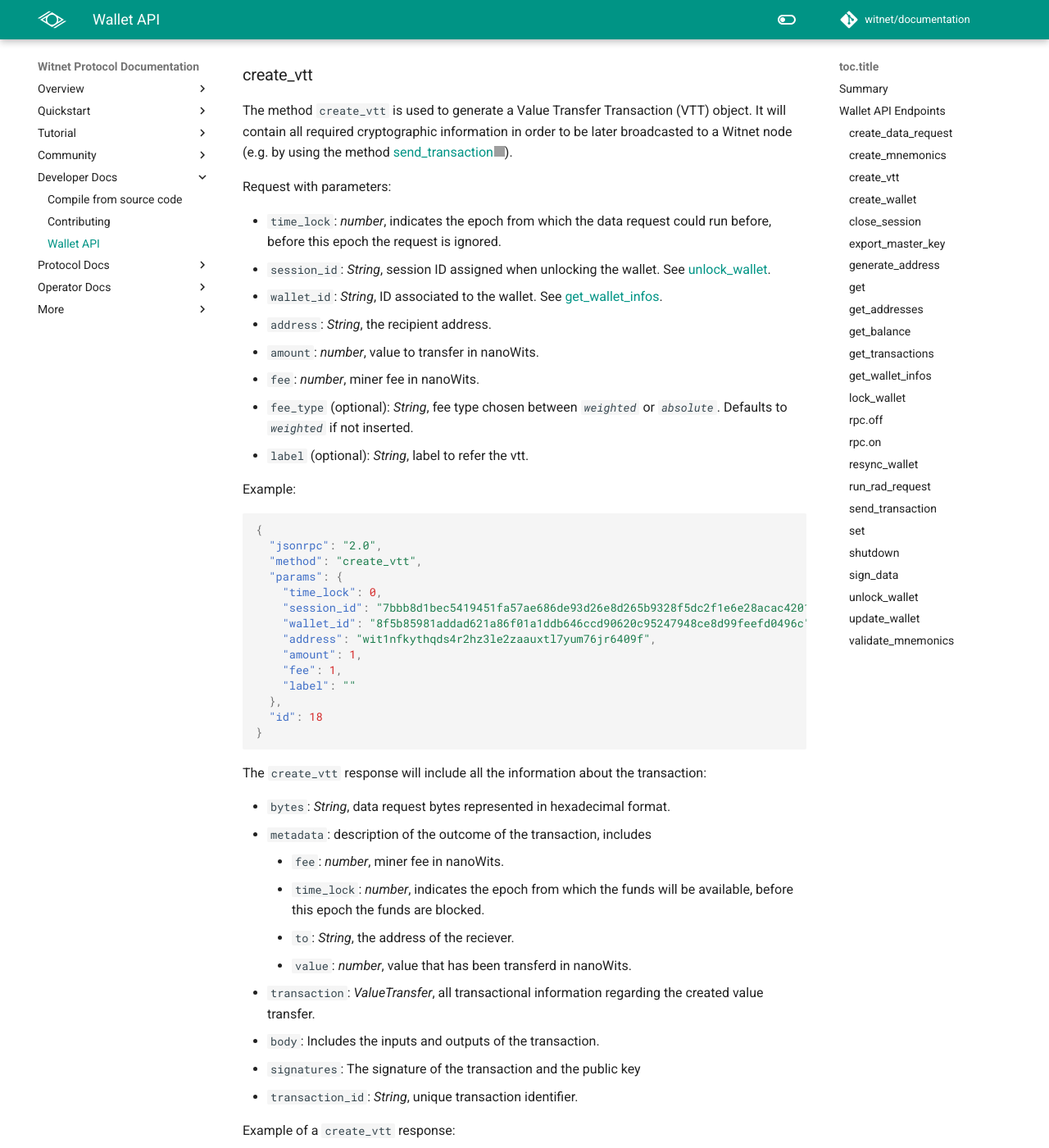
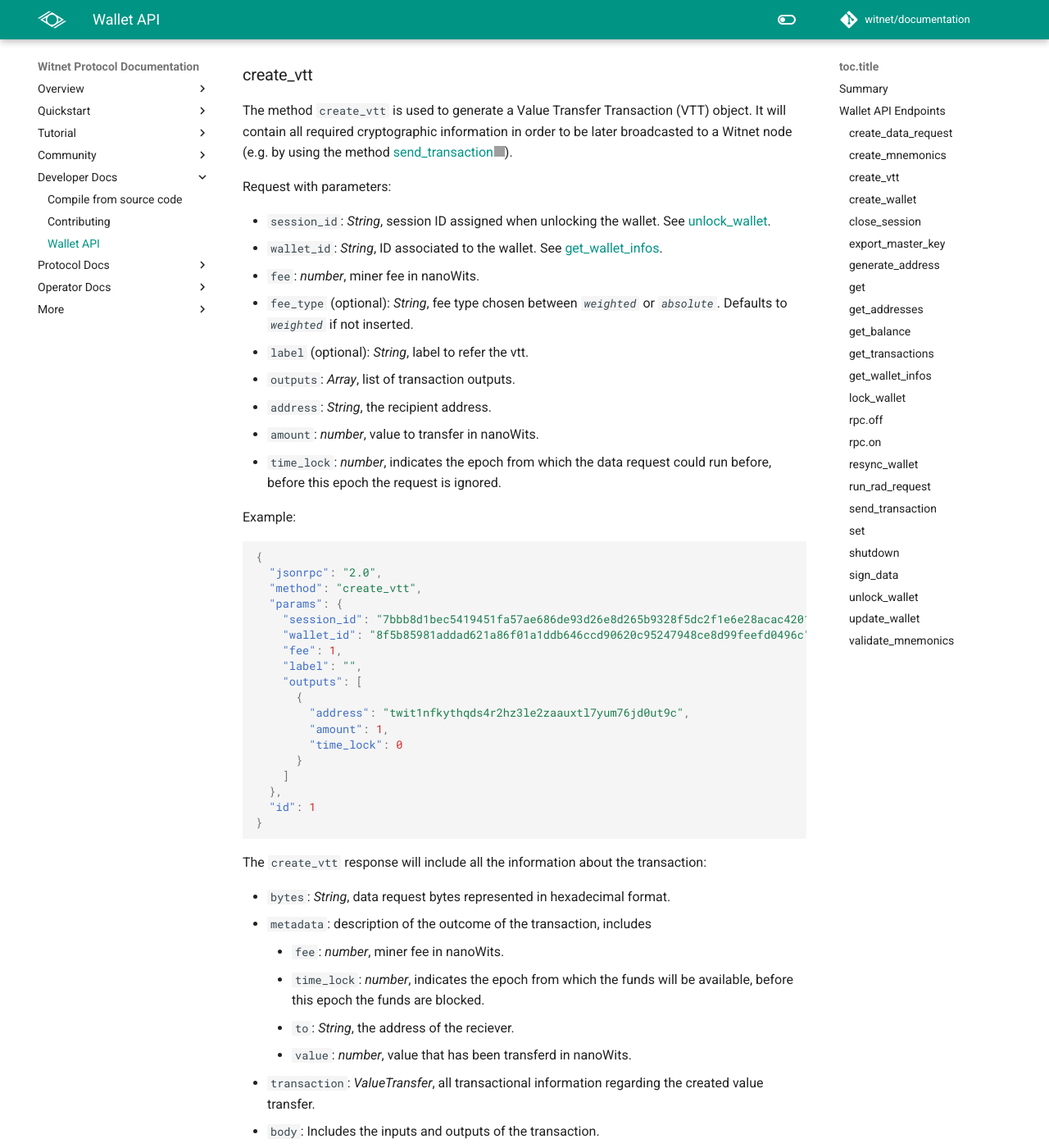
Before and after one commit to witnet/documentation, an MkDocs documentation site: the page built from docs/developer/wallet-api.md, in a window 1280 px wide and 1400 px high, scrolled down 6109 px. Shown: the whole window at 82% size. Built offline with MkDocs 1.6.1 and Material for MkDocs 9.7.7, drawn with Linux system fonts in a browser that asks for light colours; comment, search, counter and statistics services are not loaded; some of the changed text lies outside the part shown; grey boxes are pictures that could not be loaded.

Commit message:
docs(wallet-api): update `create_vtt` params

````diff
--- a/docs/developer/wallet-api.md
+++ b/docs/developer/wallet-api.md
@@ -15,7 +15,7 @@ node_url = "127.0.0.1:21338"
 | ------------------------------------------- | ---------------------------------------------------------------------------------------------| ---------------------------------------------------- |
 | [create_data_request](#create_data_request) | `session_id`, `wallet_id`, `request`, `fee`, (`fee_type`)                                    | `bytes`, `transaction`, `transaction_id`             |
 | [create_mnemonics](#create_mnemonics)       | `length`                                                                                     | `mnemonics`                                          |
-| [create_vtt](#create_vtt)                   | `session_id`, `wallet_id`, `address`, `value`, `fee`, (`time_lock`), (`fee_type`)            | `bytes`, `metadata`, `transaction`, `transaction_id` |
+| [create_vtt](#create_vtt)                   | `session_id`, `wallet_id`, `fee`, (`fee_type`), [`address`, `value`, (`time_lock`)]          | `bytes`, `metadata`, `transaction`, `transaction_id` |
 | [create_wallet](#create_wallet)             | `name`, `caption`, `seed_source`, `seed_data`, `password`, (`overwrite`), (`backup_password`)| `wallet_id`                                          |
 | [export_master_key](#export_master_key)     | `session_id`, `wallet_id`, `password`                                                        | `private_key`                                          |
 | [close_session](#close_session)             | `session_id`                                                                                 | `success`                                            |
@@ -249,14 +249,16 @@ The method `create_vtt` is used to generate a Value Transfer Transaction (VTT) o
 
 Request with parameters:
 
-- `time_lock`: *number*, indicates the epoch from which the data request could run before, before this epoch the request is ignored.
 - `session_id`: *String*, session ID assigned when unlocking the wallet. See [unlock_wallet](#unlock_wallet).
 - `wallet_id`: *String*, ID associated to the wallet. See [get_wallet_infos](#get-wallet-infos).
-- `address`: *String*, the recipient address.
-- `amount`: *number*, value to transfer in nanoWits.
 - `fee`: *number*, miner fee in nanoWits.
 - `fee_type` (optional): *String*, fee type chosen between *`weighted`* or *`absolute`*. Defaults to *`weighted`* if not inserted.
 - `label` (optional): *String*, label to refer the vtt.
+- `outputs`: *Array*, list of transaction outputs.
+  - `address`: *String*, the recipient address.
+  - `amount`: *number*, value to transfer in nanoWits.
+  - `time_lock`: *number*, indicates the epoch from which the data request could run before, before this epoch the request is ignored.
+
 
 Example:
 
@@ -265,15 +267,19 @@ Example:
   "jsonrpc": "2.0",
   "method": "create_vtt",
   "params": {
-    "time_lock": 0,
     "session_id": "7bbb8d1bec5419451fa57ae686de93d26e8d265b9328f5dc2f1e6e28acac4201",
     "wallet_id": "8f5b85981addad621a86f01a1ddb646ccd90620c95247948ce8d99feefd0496c",
-    "address": "wit1nfkythqds4r2hz3le2zaauxtl7yum76jr6409f",
-    "amount": 1,
     "fee": 1,
-    "label": ""
+    "label": "",
+    "outputs": [
+      {
+        "address": "twit1nfkythqds4r2hz3le2zaauxtl7yum76jd0ut9c",
+        "amount": 1,
+        "time_lock": 0
+      }
+    ]
   },
-  "id": 18
+  "id": 1
 }
 ```
 
````
